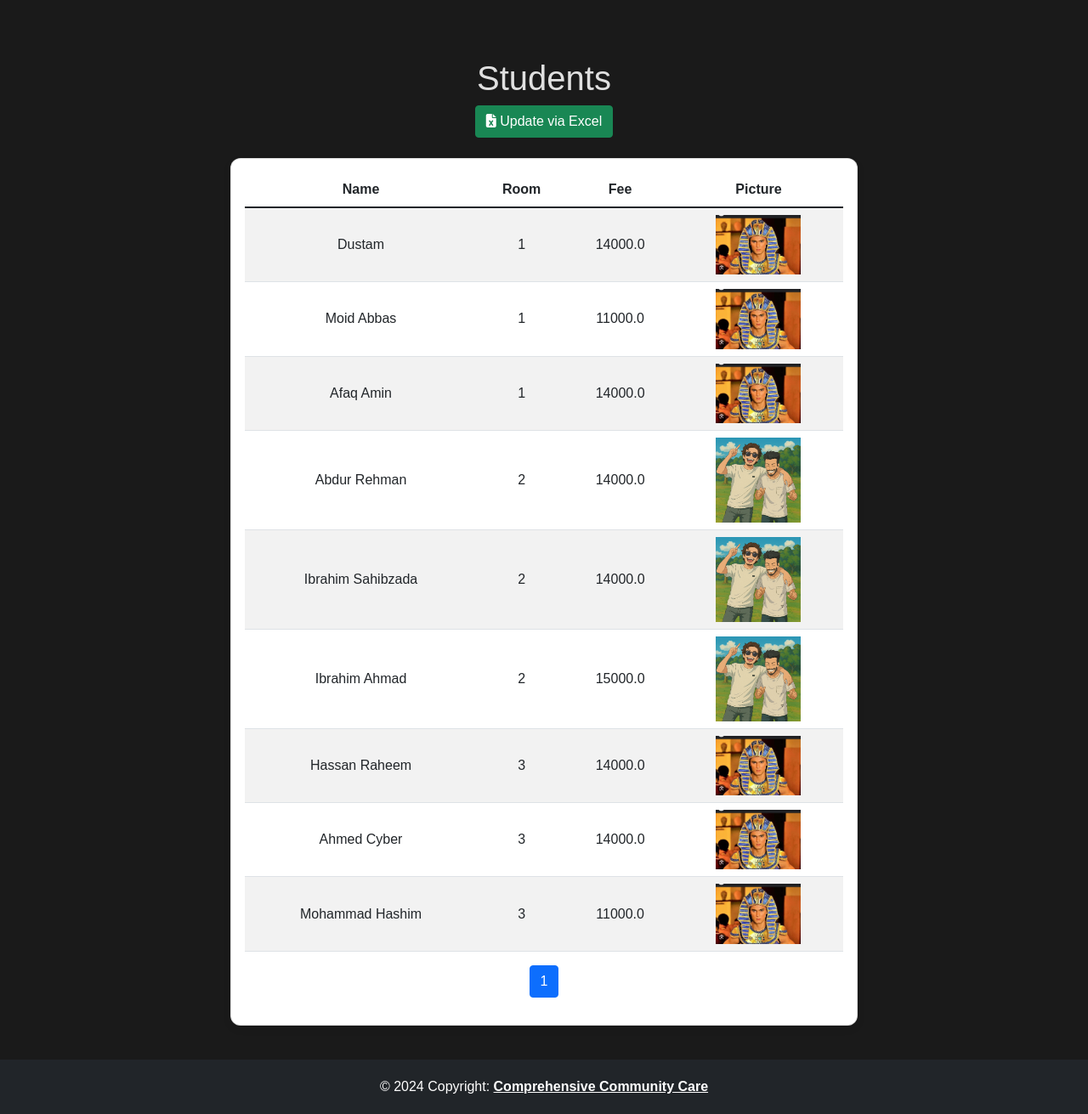
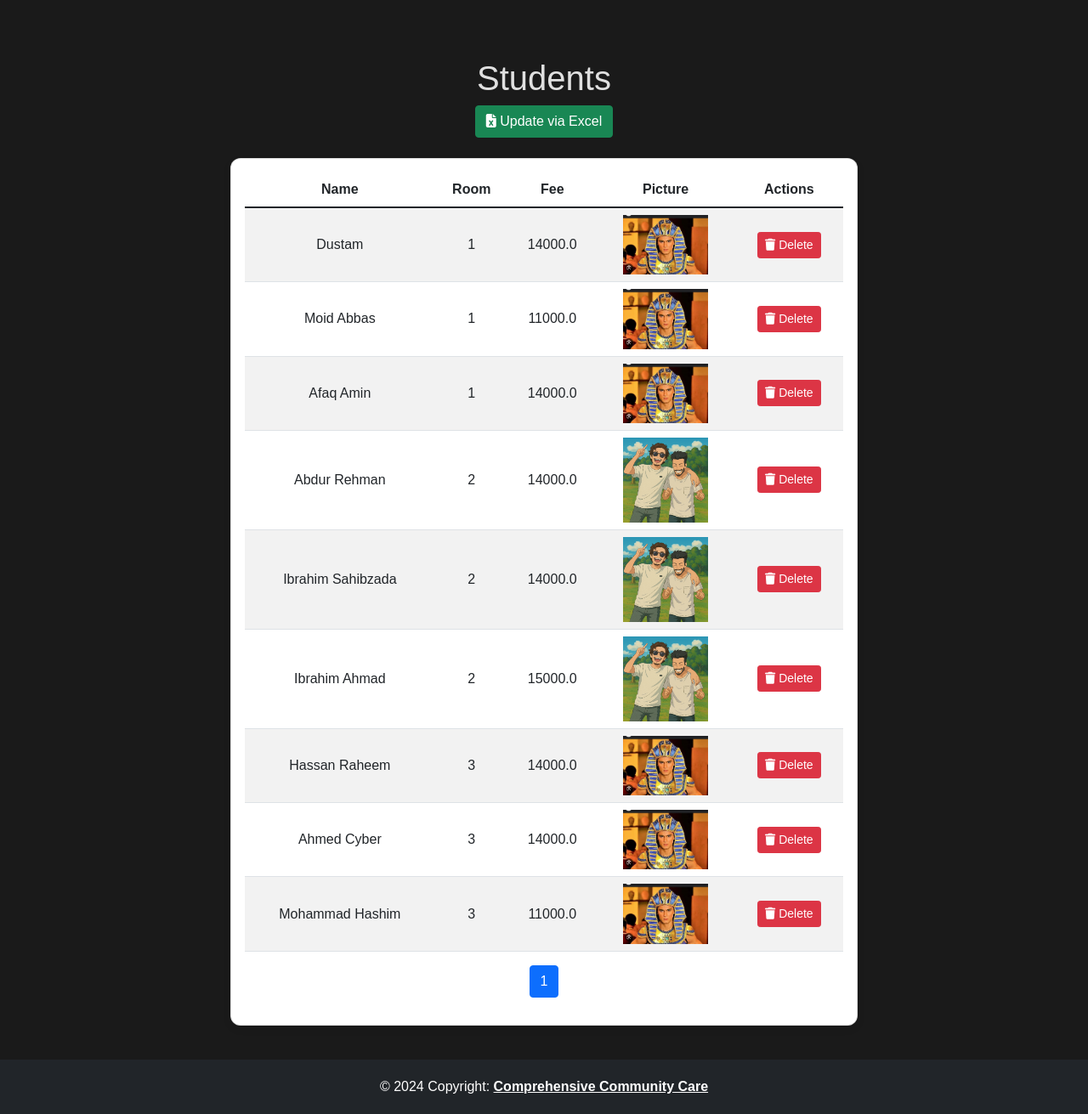
Before and after one commit to Ctoic/Hostel-Management-System-Using-Flask, a Flask app: template templates/students.html in a window 1280 px wide. Shown: the part 56-1367 px from the top of the page at 85% size. Run offline with Flask 3, Linux system fonts and the light colour scheme; the template is opened without the code that fills it: values that come from a table or form of the project are taken from there, others are empty; tables that the repository leaves empty hold one stand-in row (values such as "Sample post"); some libraries are stand-ins or nearby versions.

Commit message:
updated and added delete option in student template

```diff
--- a/templates/students.html
+++ b/templates/students.html
@@ -19,6 +19,7 @@
                         <th>Room</th>
                         <th>Fee</th>
                         <th>Picture</th>
+                        <th>Actions</th>
                     </tr>
                 </thead>
                 <tbody>
@@ -28,6 +29,11 @@
                         <td>{{ student.room.room_number }}</td>
                         <td>{{ student.fee }}</td>
                         <td><img src="{{ url_for('static', filename='uploads/' ~ student.picture) }}" alt="Student Picture" width="100"></td>
+                        <td>
+                            <button type="button" class="btn btn-danger btn-sm" data-bs-toggle="modal" data-bs-target="#deleteModal{{ student.id }}">
+                                <i class="fas fa-trash"></i> Delete
+                            </button>
+                        </td>
                     </tr>
                     {% endfor %}
                 </tbody>
@@ -56,4 +62,31 @@
         </div>
     </div>
 </div>
+
+<!-- Delete Confirmation Modals -->
+{% for student in students.items %}
+<div class="modal fade" id="deleteModal{{ student.id }}" tabindex="-1" aria-labelledby="deleteModalLabel{{ student.id }}" aria-hidden="true">
+    <div class="modal-dialog">
+        <div class="modal-content">
+            <div class="modal-header">
+                <h5 class="modal-title" id="deleteModalLabel{{ student.id }}">Confirm Delete</h5>
+                <button type="button" class="btn-close" data-bs-dismiss="modal" aria-label="Close"></button>
+            </div>
+            <div class="modal-body">
+                Are you sure you want to delete student <strong>{{ student.name }}</strong>? This action cannot be undone.
+            </div>
+            <div class="modal-footer">
+                <button type="button" class="btn btn-secondary" data-bs-dismiss="modal">Cancel</button>
+                <form action="{{ url_for('delete_student', student_id=student.id) }}" method="POST">
+                    {{ form.csrf_token }}
+                    <button type="submit" class="btn btn-danger">Delete</button>
+                </form>
+            </div>
+        </div>
+    </div>
+</div>
+{% endfor %}
+
+<!-- Bootstrap Bundle with Popper -->
+<script src="https://cdn.jsdelivr.net/npm/bootstrap@5.1.3/dist/js/bootstrap.bundle.min.js"></script>
 {% endblock %}
```
